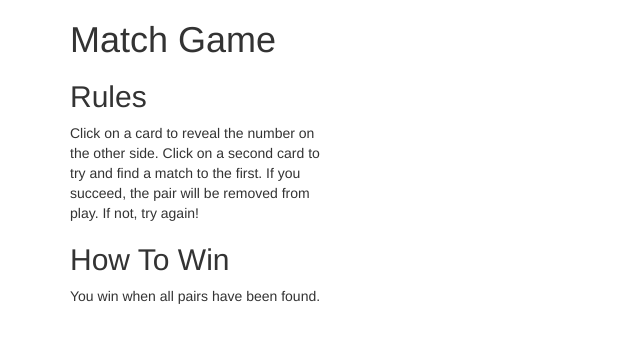
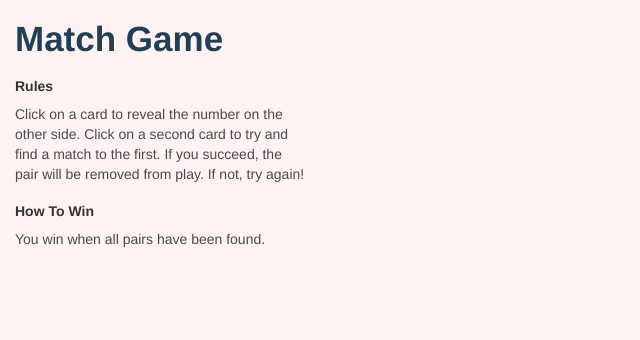
Before and after one commit to ABurcham/MatchingGame, a plain HTML site: page project/index.html in a window 1280 px wide. Shown: the whole page, without its empty margins (0-640 px from the left). Drawn offline with nearby package versions, Linux system fonts and the light colour scheme.

Commit message:
Completed Instructions With Css

```diff
--- a/project/index.html
+++ b/project/index.html
@@ -3,6 +3,7 @@
 <head>
   <title>Match Game</title>
   <link rel="stylesheet" href="https://maxcdn.bootstrapcdn.com/bootstrap/3.3.7/css/bootstrap.min.css" integrity="sha384-BVYiiSIFeK1dGmJRAkycuHAHRg32OmUcww7on3RYdg4Va+PmSTsz/K68vbdEjh4u" crossorigin="anonymous">
+  <link href="resources/css/style.css" rel="stylesheet" type="text/css">
 </head>
 <body>
   <div class="container">
@@ -14,6 +15,9 @@
         <h2>How To Win</h2>
         <p>You win when all pairs have been found.</p>
       </div>
+      <div class="col-md-9 col-xs-12" id="game">
+
+      </div>
     </div>
   </div>
   <script
--- /dev/null
+++ b/project/resources/css/style.css
@@ -0,0 +1,23 @@
+html{
+  font-size: 14px;
+  font-family: "Work Sans", sans-serif;
+  background-color: rgb(255,242,242);
+}
+
+/*Instruction Section*/
+.container{
+  background-color: rgb(255,242,242);
+  width:100%;
+}
+h1{
+  font-weight: bold;
+  font-size: 2.5rem;
+  color: rgb(32,64,86);
+}
+h2{
+  font-size: 1rem;
+  font-weight: bold;
+}
+p{
+  color: rgb(74,74,74);
+}
```
